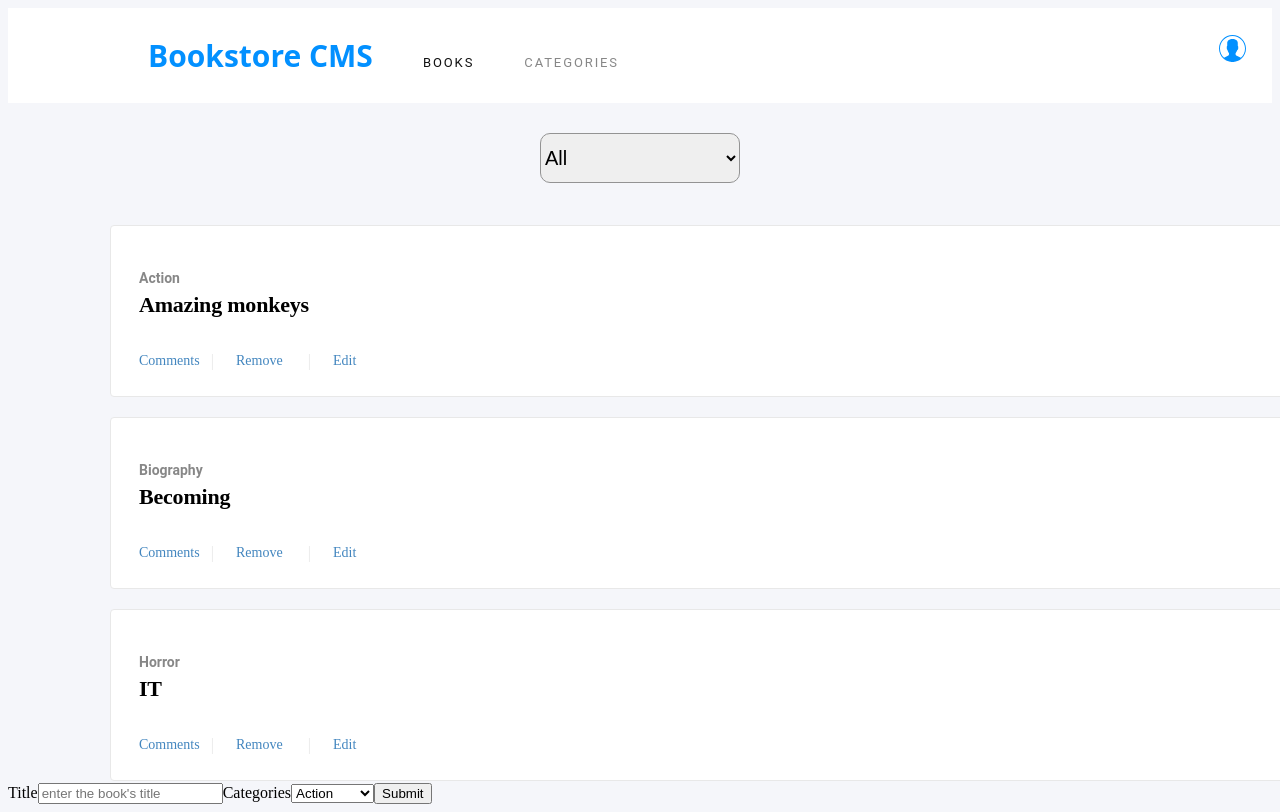
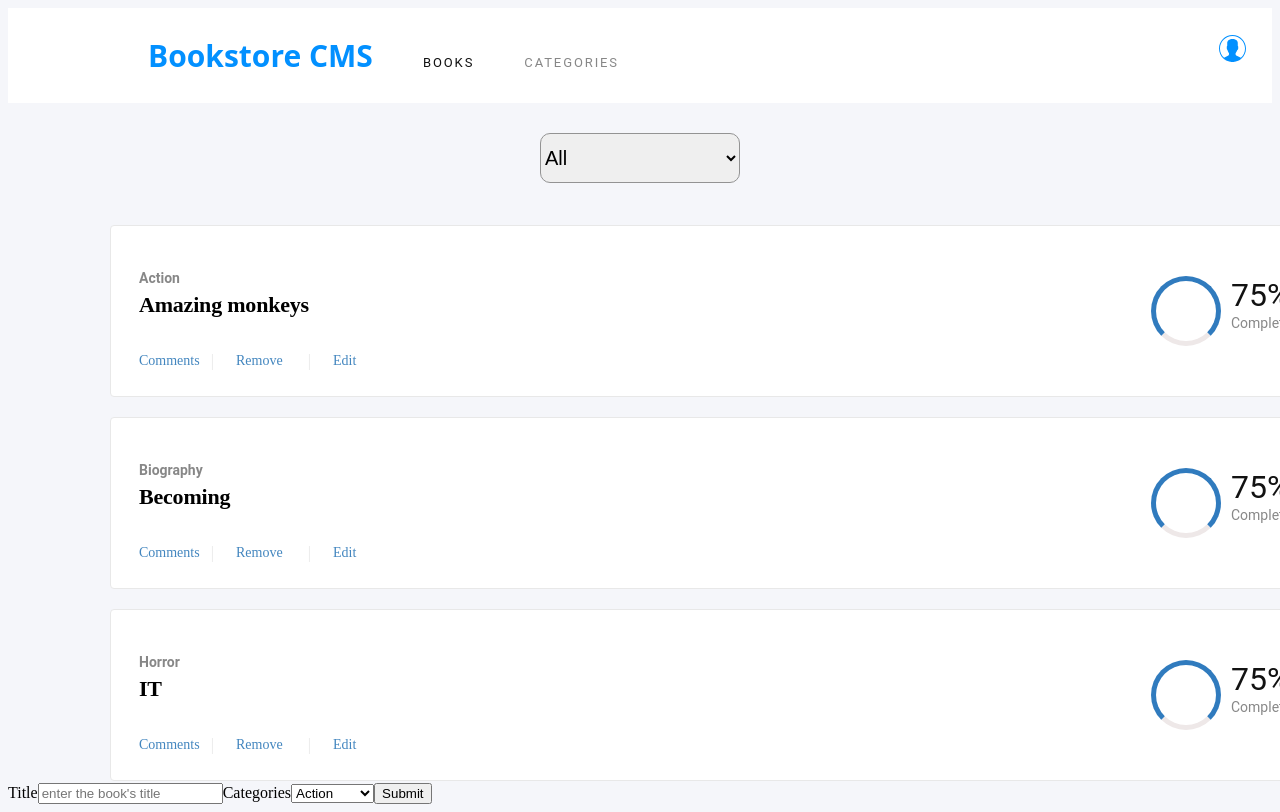
Before and after one commit to rida-elbahtouri/Bookstore, a React (Create React App) app: page / in a window 1280 px wide. Shown: the top 812 px of the page. Built offline with nearby package versions, Linux system fonts and the light colour scheme.

Commit message:
add progress style

```diff
--- a/src/components/Book.js
+++ b/src/components/Book.js
@@ -19,6 +19,13 @@ const Books = ({ book, handleRemoveBook }) => (
         <td className="Remove">Edit</td>
       </div>
     </div>
+    <div className="book-progress">
+      <div className="circle" />
+      <div className="percent-info" >
+        <span className="percentage">75%</span>
+        <span className="Completed">Completed</span>
+      </div>
+    </div>
   </tr>
 );
 
--- a/src/index.css
+++ b/src/index.css
@@ -174,3 +174,54 @@ a {
 .book-cat{
   padding-top: 20px;
 }
+
+.book-progress{
+  display:flex;
+  float: right;
+
+}
+
+.circle{
+  background-color: #fff;
+  border: 5px solid;
+  border-color: #307bbe  #307bbe   rgb(238, 232, 232);
+  height: 60px;
+  border-radius: 50%;
+  -moz-border-radius: 50%;
+  -webkit-border-radius: 50%;
+  width: 60px;
+  margin-right: 0.6em;
+
+}
+
+.percentage {
+  width: 68px;
+  height: 39px;
+  font-family:  Roboto, Helvetica, sans-serif;;
+  font-size: 32px;
+  font-weight: normal;
+  font-stretch: normal;
+  font-style: normal;
+  line-height: normal;
+  letter-spacing: normal;
+  color: #121212;
+}
+
+.Completed {
+  width: 80px;
+  height: 18px;
+  opacity: 0.5;
+  font-family: Roboto, Helvetica, sans-serif;
+  font-size: 14px;
+  font-weight: normal;
+  font-stretch: normal;
+  font-style: normal;
+  line-height: normal;
+  letter-spacing: normal;
+  color: #121212;
+}
+
+.percent-info{
+  display: flex;
+  flex-direction: column;
+}
```
